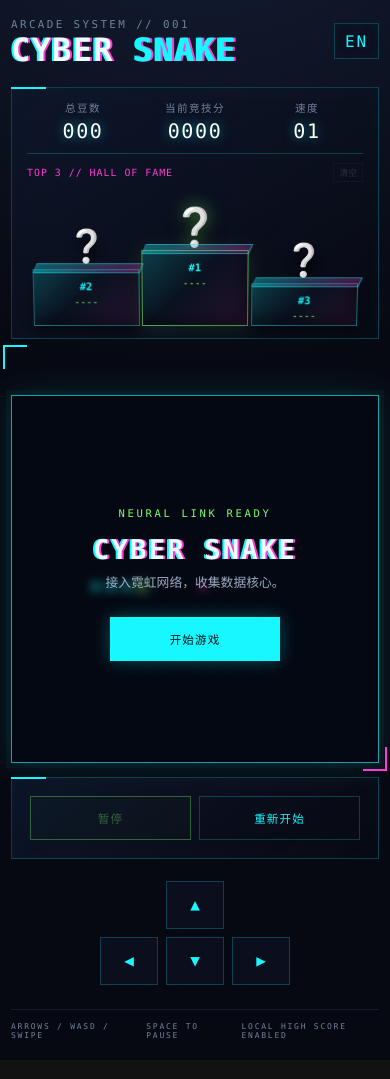
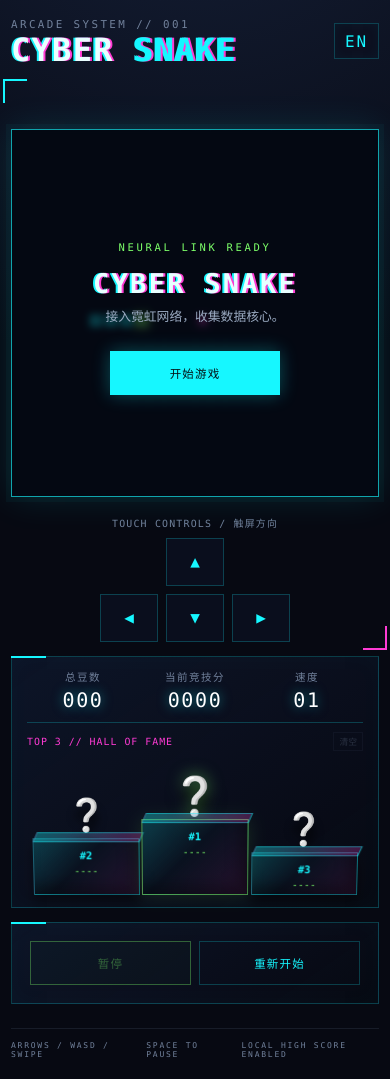
Before and after one commit to Tao-2026/cyber-snake, a plain HTML site: page index.html in a window 390 px wide. Drawn offline with Linux system fonts and the light colour scheme.

Commit message:
Fix mobile controls visibility

```diff
--- a/index.html
+++ b/index.html
@@ -6,7 +6,7 @@
   <meta name="theme-color" content="#070912">
   <meta name="description" content="Cyber Snake — 一款支持键盘与触屏的赛博朋克贪吃蛇游戏。">
   <title>Cyber Snake // Neon Protocol</title>
-  <link rel="stylesheet" href="styles.css">
+  <link rel="stylesheet" href="styles.css?v=002">
 </head>
 <body>
   <div class="ambient" aria-hidden="true"><span></span><span></span><span></span></div>
@@ -63,6 +63,13 @@
           </div>
         </div>
         <p id="liveStatus" class="sr-only" aria-live="polite">游戏待开始</p>
+        <nav class="touch-controls" aria-label="触屏方向控制">
+          <span class="touch-controls-label">TOUCH CONTROLS / 触屏方向</span>
+          <button type="button" data-direction="up" aria-label="向上">▲</button>
+          <button type="button" data-direction="left" aria-label="向左">◀</button>
+          <button type="button" data-direction="down" aria-label="向下">▼</button>
+          <button type="button" data-direction="right" aria-label="向右">▶</button>
+        </nav>
       </section>
 
       <aside class="panel controls-panel" aria-label="操作说明">
@@ -78,15 +85,8 @@
       </aside>
     </section>
 
-    <nav class="touch-controls" aria-label="触屏方向控制">
-      <button type="button" data-direction="up" aria-label="向上">▲</button>
-      <button type="button" data-direction="left" aria-label="向左">◀</button>
-      <button type="button" data-direction="down" aria-label="向下">▼</button>
-      <button type="button" data-direction="right" aria-label="向右">▶</button>
-    </nav>
-
     <footer><span>ARROWS / WASD / SWIPE</span><span>SPACE TO PAUSE</span><span>LOCAL HIGH SCORE ENABLED</span></footer>
   </main>
-  <script src="game.js" defer></script>
+  <script src="game.js?v=002" defer></script>
 </body>
 </html>
--- a/styles.css
+++ b/styles.css
@@ -90,7 +90,8 @@ canvas:focus-visible { box-shadow:inset 0 0 0 3px var(--green); }
 .btn-ghost { margin-top:10px; color:var(--cyan); border-color:var(--line); background:transparent; }
 kbd { display:inline-grid; min-width:25px; height:25px; margin:2px; place-items:center; color:var(--cyan); border:1px solid var(--line); background:#080d18; font:inherit; font-size:.65rem; }
 .key-grid { display:grid; grid-template-columns:repeat(3,30px); justify-content:center; margin-bottom:13px; }
-.touch-controls { display:none; grid-template-columns:repeat(3,58px); grid-template-areas:". up ." "left down right"; justify-content:center; gap:8px; margin:22px auto 0; }
+.touch-controls { display:none; grid-template-columns:repeat(3,58px); grid-template-areas:"label label label" ". up ." "left down right"; justify-content:center; gap:8px; margin:18px auto 0; }
+.touch-controls-label { grid-area:label; color:var(--muted); font-size:.62rem; letter-spacing:.12em; text-align:center; }
 .touch-controls button { width:58px;height:48px;color:var(--cyan);border:1px solid var(--line);background:rgba(12,16,32,.9);touch-action:manipulation}.touch-controls [data-direction=up]{grid-area:up}.touch-controls [data-direction=left]{grid-area:left}.touch-controls [data-direction=down]{grid-area:down}.touch-controls [data-direction=right]{grid-area:right}
 footer { display:flex; justify-content:space-between; gap:15px; margin-top:24px; padding-top:12px; border-top:1px solid rgba(113,129,155,.16); }
 .sr-only { position:absolute;width:1px;height:1px;padding:0;margin:-1px;overflow:hidden;clip:rect(0,0,0,0);white-space:nowrap;border:0; }
@@ -106,5 +107,5 @@ footer { display:flex; justify-content:space-between; gap:15px; margin-top:24px;
 @keyframes arena-pulse { 40%{box-shadow:0 0 0 5px rgba(22,247,255,.08),0 0 48px rgba(22,247,255,.35),inset 0 0 38px rgba(22,247,255,.16)} }
 @keyframes arena-pulse-ultra { 18%{filter:brightness(1.35) saturate(1.45)}35%{box-shadow:0 0 0 5px rgba(255,59,212,.14),0 0 62px rgba(255,59,212,.42),inset 0 0 50px rgba(22,247,255,.2)}100%{filter:none} }
 @media (max-width:900px){.game-layout{grid-template-columns:150px minmax(300px,560px)}.controls-panel{grid-column:1/-1;display:grid;grid-template-columns:1fr 1fr;gap:8px;align-items:center}.controls-panel .panel-label,.controls-panel .key-grid,.controls-panel .divider{display:none}.controls-panel p{margin:0}.controls-panel .btn{margin:0}}
-@media (max-width:650px){.shell{width:min(100% - 22px,560px);padding-top:18px}.masthead{align-items:center}.header-tools{gap:8px}.system-state{display:none}.language-toggle{min-width:44px}.game-layout{display:flex;flex-direction:column;gap:14px}.arena-wrap{width:100%;padding-top:42px}.score-burst{min-width:210px;height:36px}.score-burst strong{font-size:1.3rem}.stats-panel{width:100%;display:grid;grid-template-columns:repeat(3,1fr);padding:12px 15px}.stats-panel .panel-label,.stats-panel>.divider,.stats-panel .microcopy{display:none}.stats-panel .leaderboard{grid-column:1/-1;margin-top:10px;padding-top:9px;border-top:1px solid var(--line)}.podium{height:135px;max-width:330px;margin:auto}.stat{margin:0;text-align:center}.stat strong{font-size:1.25rem}.controls-panel{width:100%;grid-template-columns:1fr 1fr}.controls-panel p{display:none}.touch-controls{display:grid}footer{font-size:.5rem}.ambient{display:none}}
+@media (max-width:650px){.shell{width:min(100% - 22px,560px);padding-top:18px}.masthead{align-items:center}.header-tools{gap:8px}.system-state{display:none}.language-toggle{min-width:44px}.game-layout{display:flex;flex-direction:column;gap:14px}.arena-wrap{order:1;width:100%;padding-top:42px}.stats-panel{order:2}.controls-panel{order:3}.score-burst{min-width:210px;height:36px}.score-burst strong{font-size:1.3rem}.stats-panel{width:100%;display:grid;grid-template-columns:repeat(3,1fr);padding:12px 15px}.stats-panel .panel-label,.stats-panel>.divider,.stats-panel .microcopy{display:none}.stats-panel .leaderboard{grid-column:1/-1;margin-top:10px;padding-top:9px;border-top:1px solid var(--line)}.podium{height:135px;max-width:330px;margin:auto}.stat{margin:0;text-align:center}.stat strong{font-size:1.25rem}.controls-panel{width:100%;grid-template-columns:1fr 1fr}.controls-panel p{display:none}.touch-controls{display:grid}footer{font-size:.5rem}.ambient{display:none}}
 @media (prefers-reduced-motion:reduce){*,*::before,*::after{animation:none!important;transition:none!important}.score-burst.show{opacity:1;transform:translate(-50%,0)} }
```
